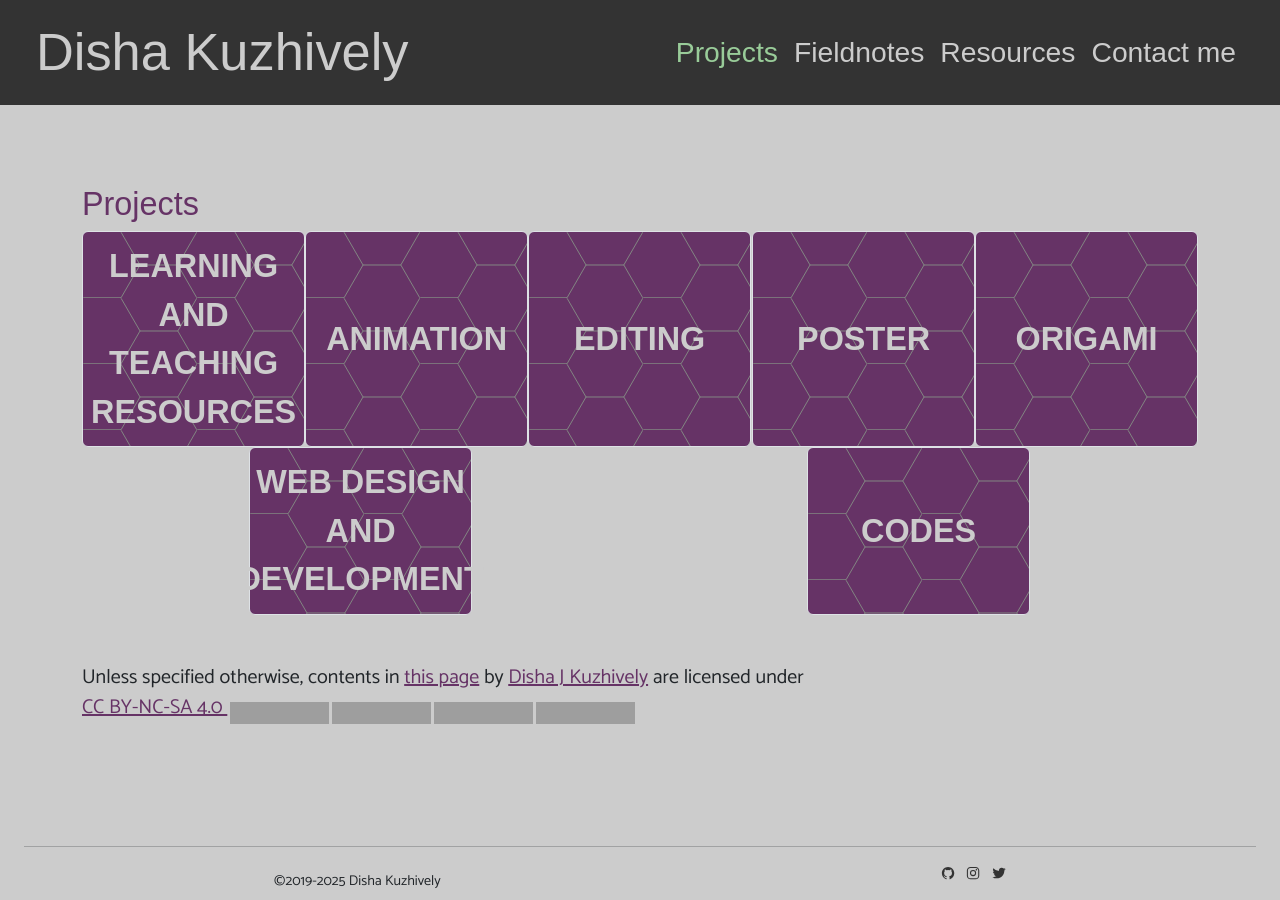
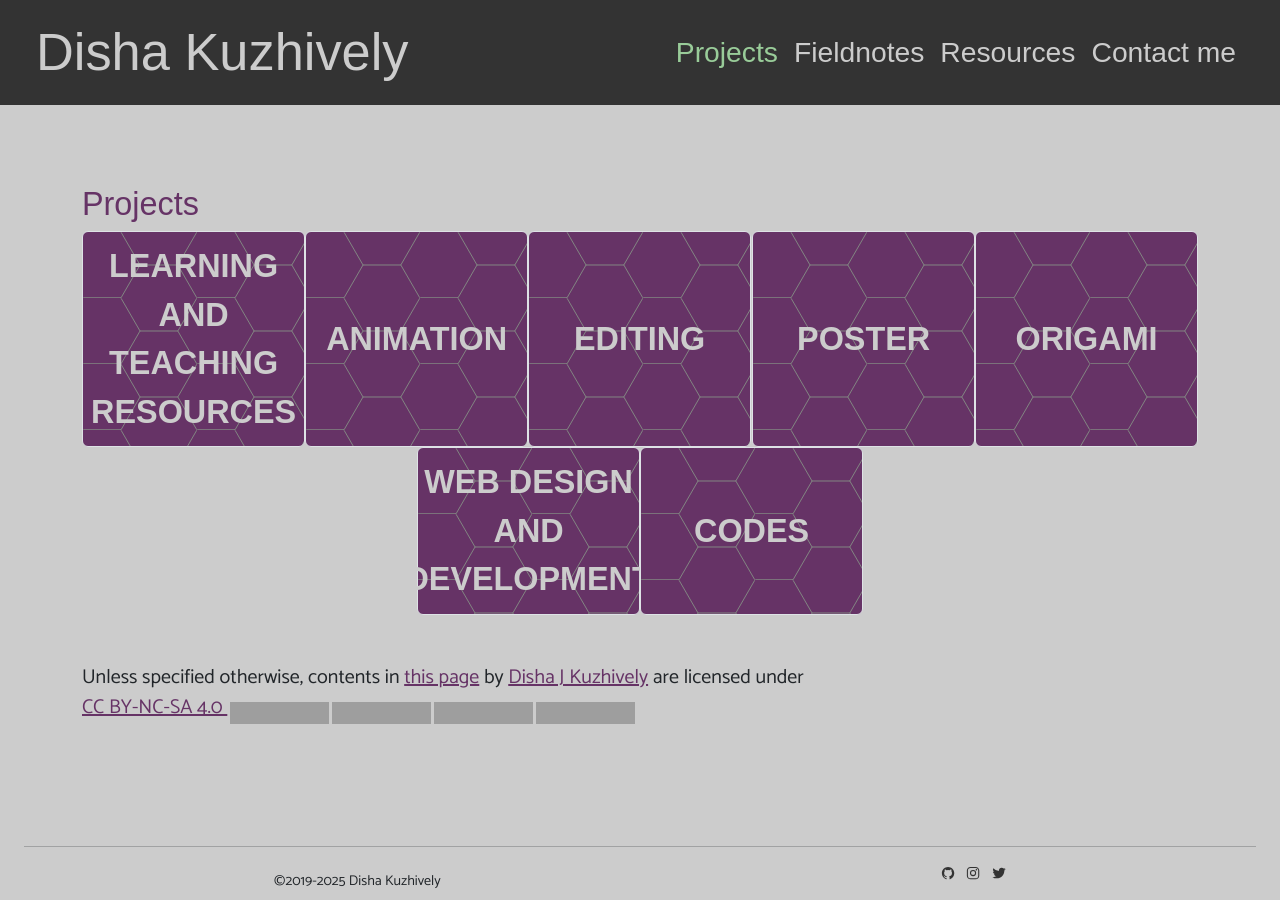
Before and after one commit to dishajk/dishajk.github.io, a Jekyll site: the page built from projects.html, in a window 1280 px wide. Built offline with Jekyll 4.4.1, drawn with Linux system fonts in a browser that asks for light colours; nearby versions of some CDN libraries; some web fonts are replaced; grey boxes are pictures that could not be loaded.

```diff
--- a/_sass/main.scss
+++ b/_sass/main.scss
@@ -74,6 +74,7 @@ body{
         a{
             color: $colorHighlight2;
         }
+
         .project-nav{
             // background-image: url('/assets/media/#{$bgtile}.svg');
             background-color: $colorHighlight2;
--- a/assets/js/bgTile.js
+++ b/assets/js/bgTile.js
@@ -4,10 +4,9 @@ document.addEventListener('DOMContentLoaded', function () {
       'sevenOverlappingCircles',
       'rhombitrihexagonal',
       'tilings',
-      'ibnTulun'
+      'ibnTulun',
+      'star-and-rhombus'
     ];
-
-    const colorHighlight2 = '#663366';
 
     const randomIndex = Math.floor(Math.random() * bgTiles.length);
     const chosenTile = bgTiles[randomIndex];
--- a/projects.html
+++ b/projects.html
@@ -8,7 +8,7 @@ layout: default
     {% assign categories = site.projects | map: "categories" | uniq | sort: "date" | reverse %}
 
     <div class="container text-center mb-5">
-        <div class="row row-cols-lg-5 d-flex justify-content-around">
+        <div class="row row-cols-lg-5 d-flex justify-content-center">
             {% for category in categories %}
           <div class="col border justify-content-center project-tab" data-aos="flip-up" data-aos-duration="{{ forloop.index | times: 350 }}">
             <a href="{{ site.baseurl }}/projects/{{ category | slugify }}/">{{ category }}</a>
```
Also changed, not shown: assets/media/star-and-rhombus.svg (added), 1 other file.
